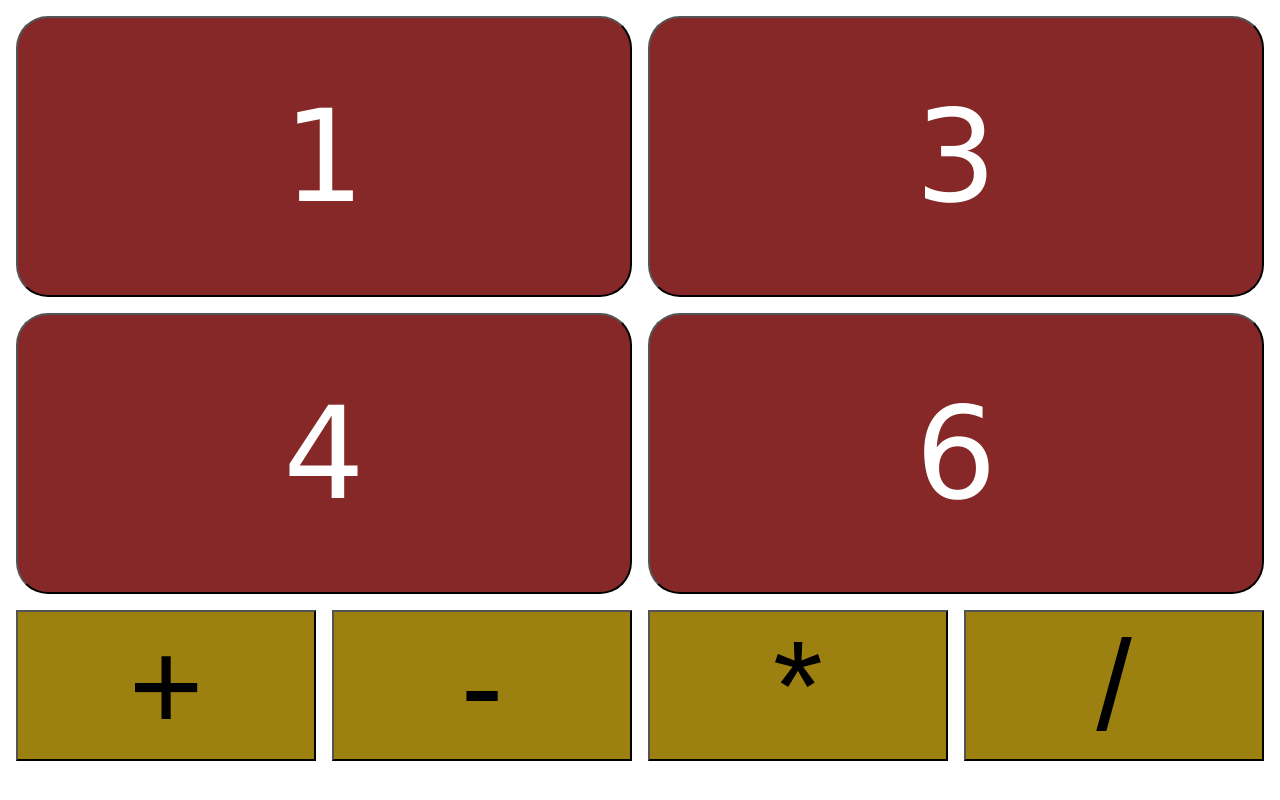
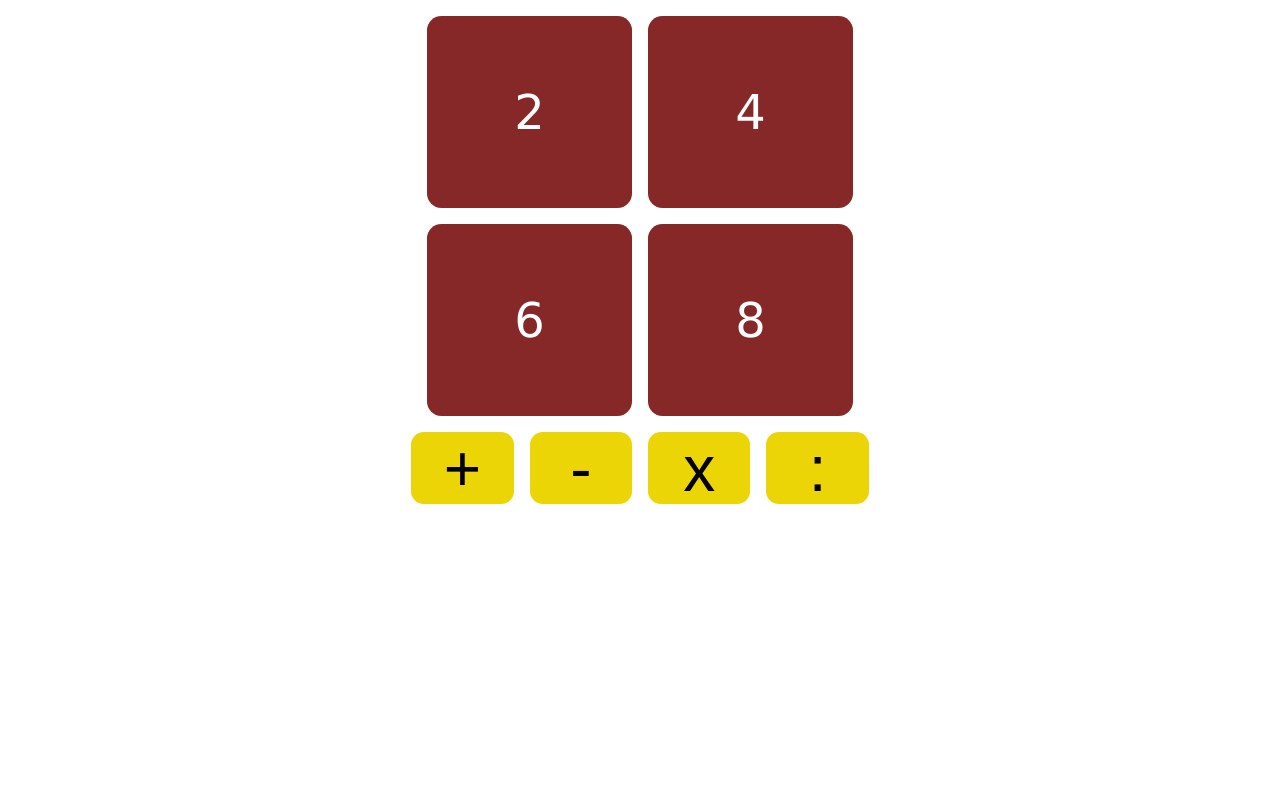
Before and after one commit to jefvanzanten/make24, a React (Vite) app: page / in a window 1280 px wide. Built offline with nearby package versions, Linux system fonts and the light colour scheme.

Commit message:
Fixed some bugs due to rewrite of some state  variables and functions

```diff
--- /dev/null
+++ b/public/24sequences.json
@@ -0,0 +1,100 @@
+{
+  "sequences": {
+    "easy": [
+      {
+        "numbers": [6, 4, 1, 1],
+        "solution": "6 * 4 + 1 - 1",
+        "result": 24
+      },
+      {
+        "numbers": [8, 3, 1, 1],
+        "solution": "8 * 3 * 1 / 1",
+        "result": 24
+      },
+      {
+        "numbers": [12, 2, 1, 1],
+        "solution": "12 * 2 * 1 * 1",
+        "result": 24
+      },
+      {
+        "numbers": [2, 2, 6, 2],
+        "solution": "2 * 2 * 6 + 2",
+        "result": 24
+      },
+      {
+        "numbers": [3, 8, 1, 1],
+        "solution": "3 * 8 + 1 - 1",
+        "result": 24
+      }
+    ],
+    "medium": [
+      {
+        "numbers": [4, 6, 2, 2],
+        "solution": "4 * 6 - 2 + 2",
+        "result": 24
+      },
+      {
+        "numbers": [2, 4, 6, 8],
+        "solution": "4 * 8 - 6 - 2",
+        "result": 24
+      },
+      {
+        "numbers": [3, 3, 4, 4],
+        "solution": "(3 + 3) * (4 + 4)",
+        "result": 24
+      },
+      {
+        "numbers": [1, 2, 3, 18],
+        "solution": "18 + 3 + 2 + 1",
+        "result": 24
+      },
+      {
+        "numbers": [2, 8, 5, 1],
+        "solution": "(8 - 2) * (5 - 1)",
+        "result": 24
+      },
+      {
+        "numbers": [9, 3, 2, 1],
+        "solution": "9 * 3 - 2 - 1",
+        "result": 24
+      }
+    ],
+    "hard": [
+      {
+        "numbers": [1, 3, 4, 6],
+        "solution": "6 / (1 - 3/4)",
+        "result": 24
+      },
+      {
+        "numbers": [1, 5, 5, 5],
+        "solution": "(5 - 1/5) * 5",
+        "result": 24
+      },
+      {
+        "numbers": [3, 7, 7, 7],
+        "solution": "(7 - 3/7) * 7",
+        "result": 24
+      },
+      {
+        "numbers": [2, 6, 9, 11],
+        "solution": "2 * (6 + 9 - 11)",
+        "result": 24
+      },
+      {
+        "numbers": [1, 8, 9, 9],
+        "solution": "(9 - 1) * 9 / 8",
+        "result": 24
+      },
+      {
+        "numbers": [4, 13, 6, 7],
+        "solution": "(13 - 7) * (6 - 4)",
+        "result": 24
+      },
+      {
+        "numbers": [3, 6, 7, 8],
+        "solution": "3 * (6 + 7 - 8)",
+        "result": 24
+      }
+    ]
+  }
+}
--- a/src/App.module.css
+++ b/src/App.module.css
@@ -2,16 +2,16 @@
   display: flex;
   flex-direction: column;
   justify-content: center;
+  align-items: center;
   padding: 1em;
   gap: 1em;
+  min-width: 100%;
   /* border: 1px solid blue; */
 }
 
 .number-container {
   display: grid;
   grid-template-columns: repeat(2, 1fr);
-  /* justify-content: center; */
-  align-items: center;
   gap: 1em;
   /* border: 3px solid rgb(0, 255, 98); */
 }
@@ -22,3 +22,9 @@
   gap: 1em;
   /* border: 3px solid rgb(247, 0, 255); */
 }
+
+@media screen and (min-width: 1024px) {
+  .container {
+    width: 40%;
+  }
+}
--- a/src/App.tsx
+++ b/src/App.tsx
@@ -5,57 +5,84 @@ import { useEffect, useState } from "react";
 
 const numberSequence = [1, 3, 4, 6];
 
-type Operator = "+" | "-" | "*" | "/";
+type Operator = "+" | "-" | "x" | ":";
 
 const operations = {
   "+": (a: number, b: number) => a + b,
   "-": (a: number, b: number) => a - b,
-  "*": (a: number, b: number) => a * b,
-  "/": (a: number, b: number) => a / b,
+  ["x"]: (a: number, b: number) => a * b,
+  ":": (a: number, b: number) => a / b,
 };
 
 const calculate = (a: number, operator: Operator, b: number) => {
   return operations[operator]?.(a, b) ?? 0;
 };
 
-function App() {
-  const [sequence, setSequence] = useState<(number | null)[]>(numberSequence);
-  const [mem1Index, setMem1Index] = useState<number | null>(null);
-  const [mem2Index, setMem2Index] = useState<number | null>(null);
-  const [activeOperator, setActiveOperator] = useState<Operator | null>(null);
+async function getRandomSequence(difficulty: string) {
+  try {
+    const response = await fetch("24sequences.json");
+    const data = await response.json();
 
-  function saveToMemory(index: number) {
-    if (mem1Index === null) {
-      setMem1Index(index);
-    } else if (activeOperator === null) setMem1Index(index);
-    else if (activeOperator !== null && mem2Index === null) {
-      setMem2Index(index);
+    const sequences = data.sequences[difficulty];
+
+    if (!sequences || sequences.length === 0) {
+      throw new Error(`Geen sequences gevonden voor difficulty: ${difficulty}`);
+    }
+
+    const randomIndex = Math.floor(Math.random() * sequences.length);
+    return sequences[randomIndex];
+  } catch (error) {
+    console.error("Fout bij het laden van sequences:", error);
+    return null;
   }
 }
 
+function App() {
+  const [sequence, setSequence] = useState<(number | null)[]>(numberSequence);
+  const [selectedNumber, setSelectedNumber] = useState<number | null>(null);
+  const [selectedOperator, setSelectedOperator] = useState<Operator | null>(
+    null
+  );
+
   useEffect(() => {
-    console.log("useeffect trigger");
-    if (mem1Index !== null && mem2Index !== null && activeOperator !== null) {
-      const num1 = sequence[mem1Index];
-      const num2 = sequence[mem2Index];
+    const loadSequence = async () => {
+      const sequenceData = await getRandomSequence("medium");
+      if (sequenceData) {
+        setSequence(sequenceData.numbers);
+      }
+    };
 
-      console.log("2e check voor calculate");
+    loadSequence();
+  }, []);
 
-      if (num1 !== null && num2 !== null) {
-        const result = calculate(num1, activeOperator, num2);
+  function selectNumber(index: number) {
+    if (selectedNumber === index) setSelectedNumber(null);
+    else if (selectedOperator === null || selectedNumber === null) {
+      setSelectedNumber(index);
+    } else if (selectedOperator !== null && selectedNumber !== null) {
+      const result = calculate(
+        sequence[selectedNumber]!,
+        selectedOperator,
+        sequence[index]!
+      );
+
       const newSequence = [...sequence];
-        newSequence[mem1Index!] = null;
-        newSequence[mem2Index] = result;
+      newSequence[selectedNumber] = null;
+      newSequence[index] = result;
       setSequence(newSequence);
-        reset();
+
+      console.log(selectedOperator);
+      console.log(result);
+
+      setSelectedNumber(index);
+      setSelectedOperator(null);
     }
   }
-  }, [mem2Index]);
 
-  function reset() {
-    setMem1Index(mem2Index);
-    setMem2Index(null);
-    setActiveOperator(null);
+  function selectOperator(operator: Operator) {
+    if (selectedOperator === operator || selectedNumber === null)
+      setSelectedOperator(null);
+    else setSelectedOperator(operator);
   }
 
   return (
@@ -65,16 +92,18 @@ function App() {
           <NumberButton
             num={item}
             key={index}
-            passedFunc={() => saveToMemory(index)}
+            isSelected={index === selectedNumber}
+            handleClick={() => selectNumber(index)}
           />
         ))}
       </div>
       <div className={styles["operator-container"]}>
-        {(["+", "-", "*", "/"] as Operator[]).map((op, index) => (
+        {(["+", "-", "x", ":"] as Operator[]).map((operator, index) => (
           <OperatorButton
             key={index}
-            passedFunc={() => setActiveOperator(op)}
-            operator={op}
+            handleClick={() => selectOperator(operator)}
+            isSelected={operator === selectedOperator}
+            operator={operator}
           />
         ))}
       </div>
--- a/src/components/NumberButton/NumberButton.module.css
+++ b/src/components/NumberButton/NumberButton.module.css
@@ -1,12 +1,14 @@
 .button {
   background-color: rgb(134, 40, 40);
-  font-size: 8rem;
+  font-size: 3rem;
   color: white;
   font-family: "Lucida Sans", "Lucida Sans Regular", "Lucida Grande",
     "Lucida Sans Unicode", "Geneva", Verdana, sans-serif;
   box-sizing: content-box;
-  padding: 0.5em 1em;
-  border-radius: 2rem;
+  border-radius: 0.3em;
+  width: 42vw;
+  height: 20vh;
+  border: none;
 }
 
 .button:active {
@@ -19,9 +21,15 @@
 
 .transparent {
   background-color: rgba(255, 255, 255, 0);
-  border: 1px solid yellow;
 }
 
 .clicked {
   background-color: rgb(202, 9, 9);
 }
+
+@media screen and (min-width: 1024px) {
+  .button {
+    width: 16vw;
+    height: 24vh;
+  }
+}
--- a/src/components/NumberButton/NumberButton.tsx
+++ b/src/components/NumberButton/NumberButton.tsx
@@ -1,19 +1,12 @@
-import { useState } from "react";
 import styles from "./NumberButton.module.css";
 
 type NumberButtonProps = {
   num: number | null;
-  passedFunc: () => void;
+  handleClick: () => void;
+  isSelected: boolean;
 };
 
-const NumberButton = ({ num, passedFunc }: NumberButtonProps) => {
-  const [isSelected, setIsSelected] = useState<boolean>(false);
-
-  function handleClick() {
-    setIsSelected(!isSelected);
-    passedFunc();
-  }
-
+const NumberButton = ({ num, handleClick, isSelected }: NumberButtonProps) => {
   if (num === null) {
     return <div className={`${styles.button} ${styles.transparent}`}></div>;
   }
--- a/src/components/OperatorButton/OperatorButton.module.css
+++ b/src/components/OperatorButton/OperatorButton.module.css
@@ -1,8 +1,19 @@
 .button {
-  font-size: 8rem;
-  background-color: rgb(156, 128, 16);
+  font-size: 2rem;
+  width: 20vw;
+  height: 9vh;
+  background-color: rgb(236, 213, 7);
+  border: none;
+  border-radius: 0.2em;
 }
 
 .clicked {
-  background-color: rgb(255, 208, 0);
+  background-color: rgb(255, 145, 0);
 }
+
+@media screen and (min-width: 1024px) {
+  .button {
+    width: 8vw;
+    font-size: 4rem;
+  }
+}
--- a/src/components/OperatorButton/OperatorButton.tsx
+++ b/src/components/OperatorButton/OperatorButton.tsx
@@ -1,19 +1,16 @@
-import { useState } from "react";
 import styles from "./OperatorButton.module.css";
 
 type OperatorButtonProps = {
   operator: string;
-  passedFunc: () => void;
+  handleClick: () => void;
+  isSelected: boolean;
 };
 
-const OperatorButton = ({ operator, passedFunc }: OperatorButtonProps) => {
-  const [isSelected, setIsSelected] = useState<boolean>(false);
-
-  function handleClick() {
-    setIsSelected(!isSelected);
-    passedFunc();
-  }
-
+const OperatorButton = ({
+  operator,
+  handleClick,
+  isSelected,
+}: OperatorButtonProps) => {
   return (
     <button
       className={`${styles.button} ${isSelected ? `${styles.clicked}` : ""}`}
--- a/vite.config.ts
+++ b/vite.config.ts
@@ -4,4 +4,5 @@ import react from "@vitejs/plugin-react";
 // https://vite.dev/config/
 export default defineConfig({
   plugins: [react()],
+  base: "/make24/",
 });
```
Also changed, not shown: package.json (+6 -2 lines), 1 other file (tests, documents, lock files or other folders). Lines whose indentation alone changed are shown as unchanged.
